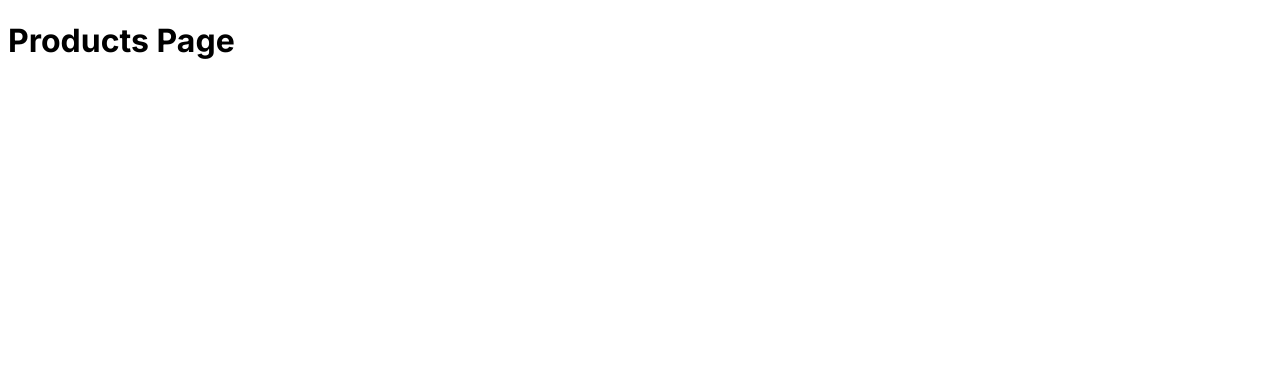
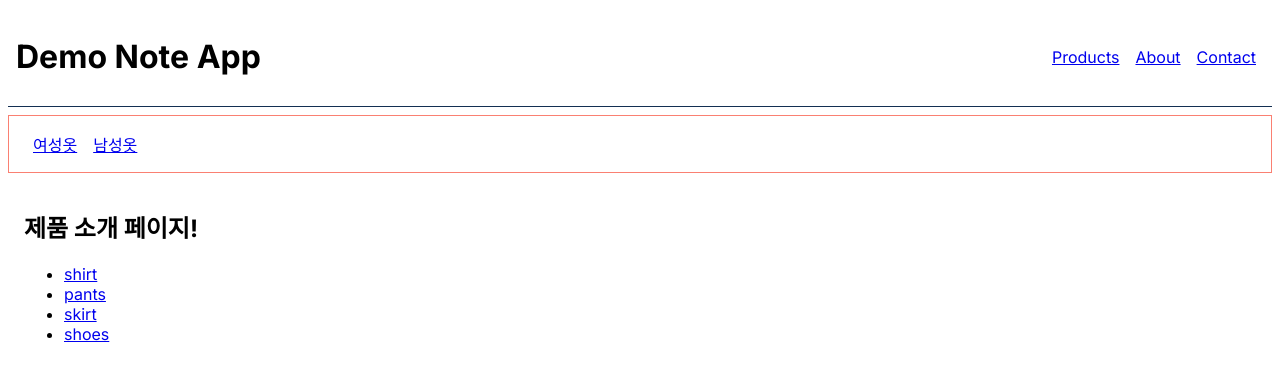
Before and after one commit to jkpark104/begin-nextjs, a Next.js app: page /products in a window 1280 px wide. Shown: the top 380 px of the page. Built offline with nearby package versions, Linux system fonts and the light colour scheme.

Commit message:
feat: 개념1. 페이지 구성

```diff
--- /dev/null
+++ b/src/app/layout.module.css
@@ -0,0 +1,11 @@
+.header {
+  display: flex;
+  justify-content: space-between;
+  align-items: center;
+  padding: 8px;
+  border-bottom: 1px solid #132f52;
+}
+
+.nav a {
+  padding: 0 8px;
+}
--- a/src/app/layout.tsx
+++ b/src/app/layout.tsx
@@ -1,12 +1,16 @@
-// import './globals.css'
 import type { Metadata } from "next";
 import { Inter } from "next/font/google";
+import Link from "next/link";
+import styles from "./layout.module.css";
 
 const inter = Inter({ subsets: ["latin"] });
 
 export const metadata: Metadata = {
   title: "Create Next App",
   description: "Generated by create next app",
+  icons: {
+    icon: "/favicon.ico",
+  },
 };
 
 export default function RootLayout({
@@ -16,7 +20,17 @@ export default function RootLayout({
 }) {
   return (
     <html lang="en">
-      <body className={inter.className}>{children}</body>
+      <body className={inter.className}>
+        <header className={styles.header}>
+          <h1>Demo Note App</h1>
+          <nav className={styles.nav}>
+            <Link href="/products">Products</Link>
+            <Link href="/about">About</Link>
+            <Link href="/contact">Contact</Link>
+          </nav>
+        </header>
+        {children}
+      </body>
     </html>
   );
 }
--- /dev/null
+++ b/src/app/products/[slug]/not-found.tsx
@@ -0,0 +1,3 @@
+export default function ProductNotFoundPage() {
+  return <h1>404 - Product Not Found</h1>;
+}
--- /dev/null
+++ b/src/app/products/layout.module.css
@@ -0,0 +1,13 @@
+.nav {
+  padding: 16px;
+  margin-top: 8px;
+  border: 1px solid salmon;
+}
+
+.nav a {
+  padding: 0 8px;
+}
+
+.product {
+  padding: 16px;
+}
--- /dev/null
+++ b/src/app/products/layout.tsx
@@ -0,0 +1,27 @@
+import { Metadata } from "next";
+import Link from "next/link";
+import styles from "./layout.module.css";
+
+export const metadata: Metadata = {
+  title: "products",
+  description: "Generated by create next app",
+  icons: {
+    icon: "/favicon.ico",
+  },
+};
+
+export default function ProductLayout({
+  children,
+}: {
+  children: React.ReactNode;
+}) {
+  return (
+    <>
+      <nav className={styles.nav}>
+        <Link href="/products/woman">여성옷</Link>
+        <Link href="/products/man">남성옷</Link>
+      </nav>
+      <section className={styles.product}>{children}</section>
+    </>
+  );
+}
--- a/src/app/products/page.tsx
+++ b/src/app/products/page.tsx
@@ -1,3 +1,20 @@
+import Link from "next/link";
+
+const products = ["shirt", "pants", "skirt", "shoes"];
+
 export default function ProductsPage() {
-  return <h1>Products Page</h1>;
+  return (
+    <>
+      <h1>제품 소개 페이지!</h1>
+      <ul>
+        {products.map((product, index) => {
+          return (
+            <li key={index}>
+              <Link href={`products/${product}`}>{product}</Link>
+            </li>
+          );
+        })}
+      </ul>
+    </>
+  );
 }
```
Also changed, not shown: src/app/products/[slug]/page.tsx (+12 -0 lines).
